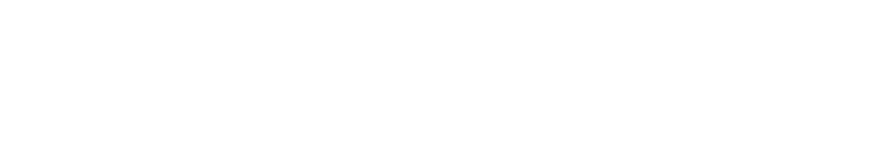
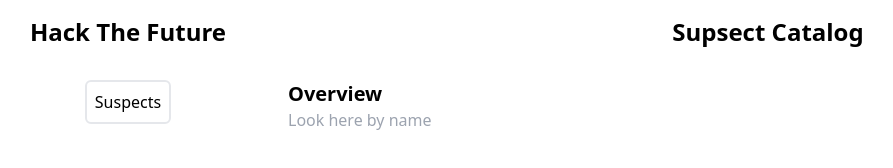
Before and after one commit to AlexxxTr/hackthefuture, a website: page index.html in a window 1280 px wide. Shown: the whole page, without its empty margins (32-925 px from the left). Drawn offline with nearby package versions, Linux system fonts and the light colour scheme; no server answers.

Commit message:
added styling to the homescreen

```diff
--- /dev/null
+++ b/assets/css/style.css
@@ -0,0 +1,33 @@
+@import "tailwindcss/base";
+@import "tailwindcss/components";
+@import "tailwindcss/utilities";
+
+.grid-custom {
+    display: grid;
+    grid-template-columns: repeat(4, 1fr);
+    grid-template-rows: 10% 90%;
+    grid-template-areas:
+        "header header2 header2 header2"
+        "nav main main detail"
+        "nav main main detail";
+}
+
+.header {
+    grid-area: header;
+}
+
+.header2 {
+    grid-area: header2;
+}
+
+.nav {
+    grid-area: nav;
+}
+
+.main {
+    grid-area: main;
+}
+
+.detail {
+    grid-area: detail;
+}
--- a/assets/js/index.js
+++ b/assets/js/index.js
@@ -7,7 +7,7 @@ const requestOptions = {
     redirect: 'follow'
 };
 
-fetch("https://htf-2021.zinderlabs.com/uri", requestOptions)
-    .then(res => res.text())
+fetch("https://htf-2021.zinderlabs.com/suspect", requestOptions)
+    .then(res => res.json())
     .then(res => console.log(res))
     .catch(err => console.log('error', err));
--- a/index.html
+++ b/index.html
@@ -1,12 +1,37 @@
 <!DOCTYPE html>
 <html lang="en">
 <head>
+    <script defer src="./assets/js/index.js"></script>
     <meta charset="UTF-8">
     <meta http-equiv="X-UA-Compatible" content="IE=edge">
     <meta name="viewport" content="width=device-width, initial-scale=1.0">
     <title>HackTheFuture Zenderlabs</title>
+    <link href="https://unpkg.com/tailwindcss@^2/dist/tailwind.min.css" rel="stylesheet">
+    <link rel="stylesheet" href="./assets/css/style.css">
 </head>
-<body>
+<body class="grid-custom h-screen">
+    <header class="header text-center text-2xl font-bold mt-4">
+        <h1>Hack The Future</h1>
+    </header>
+    <nav class="nav">
+        <ul class="flex flex-col items-center justify-center">
+            <li class="p-2 border-2 rounded-md">Suspects</li>
+        </ul>
+    </nav>
+    <div class="header2 text-center text-2xl font-bold mt-4">
+        <h1>Supsect Catalog</h1>
+    </div>
+    <main class="main">
+        <h2 class="text-xl font-bold">Overview</h2>
+        <form action="">
+            <label for="name"></label>
+            <input type="text" name="name" id="name" placeholder="Look here by name">
+        </form>
+        <div id="suspects">
+        </div>
+    </main>
+    <div class="detail">
 
+    </div>
 </body>
 </html>
--- a/package.json
+++ b/package.json
@@ -3,5 +3,9 @@
     "autoprefixer": "^10.4.0",
     "postcss": "^8.4.4",
     "tailwindcss": "^2.2.19"
+  },
+  "dependencies": {
+    "postcss-cli": "^9.0.2",
+    "postcss-import": "^14.0.2"
   }
 }
--- /dev/null
+++ b/tailwind.config.js
@@ -0,0 +1,14 @@
+module.exports = {
+  purge: [
+    './src/**/*.html',
+    './src/**/*.js',
+  ],
+  darkMode: false, // or 'media' or 'class'
+  theme: {
+    extend: {},
+  },
+  variants: {
+    extend: {},
+  },
+  plugins: [],
+}
```
Also changed, not shown: postcss.config.js (added, +7 -0 lines), assets/media/hackTheFuture.png (added), 1 other file.
